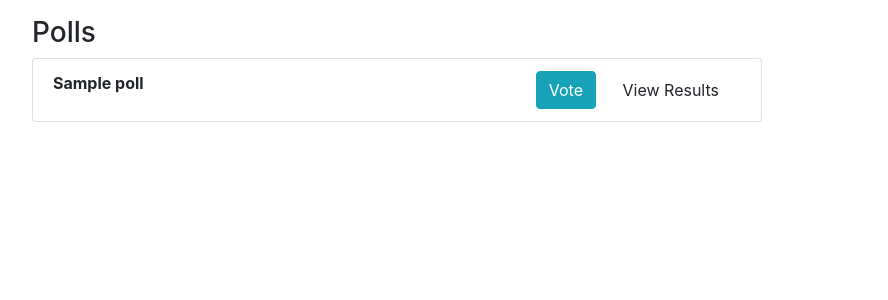
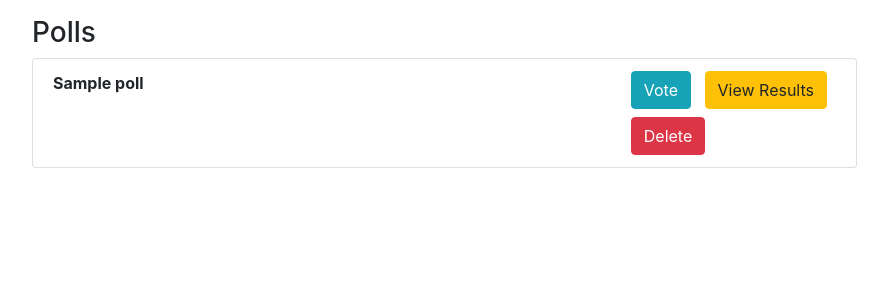
Before and after one commit to Killsw1tch/Sr_Portfolio, a Django app: template poll_project/poll/templates/poll/home.html in a window 1280 px wide. Shown: the part 80-380 px from the top of the page, without its empty margins (53-941 px from the left). Run offline with Django 3.2, Linux system fonts and the light colour scheme; the template is opened without the code that fills it: most values are stand-ins (such as "Sample title", 1, 10 or a date in 2020); some libraries are stand-ins or nearby versions.

Commit message:
Added delete button

```diff
--- a/poll_project/poll/templates/poll/home.html
+++ b/poll_project/poll/templates/poll/home.html
@@ -4,7 +4,7 @@
 
 {% block main %}
 <div class="row">
-    <div class="col-lg-8 col-lg-offset-2">
+    <div class="col-lg-9">
         <div class="panel panel-default">
             <div class="panel-heading">
                 <h3 class="panel-title">Polls</h3>
@@ -16,7 +16,11 @@
                     <strong>{{ poll.question }}</strong>
                     <span class="float-right">
                         <a href="{% url 'vote' poll.id %}" class="btn btn-info btn-xs">Vote</a> &nbsp;
-                        <a href="{% url 'results' poll.id %}" class="btn btn-default btn-xs">View Results</a> &nbsp;
+                        <a href="{% url 'results' poll.id %}" class="btn btn-warning btn-xs">View Results</a> &nbsp;
+                        <form action="{% url 'delete' pk=poll.pk %}" method="post">
+                            {% csrf_token %}
+                            <button class="btn btn-danger mt-2" type="submit">Delete</button>
+                        </form>
                     </span>
                 </li>
                 {% endfor %}
--- a/poll_project/poll_project/urls.py
+++ b/poll_project/poll_project/urls.py
@@ -25,4 +25,5 @@ urlpatterns = [
     path('create/', poll_views.create, name='create'),
     path('vote/<poll_id>/', poll_views.vote, name='vote'),
     path('results/<poll_id>/', poll_views.results, name='results'),
+    path('delete/<int:pk>/', poll_views.delete, name='delete')
 ]
```
Also changed, not shown: poll_project/poll/views.py (+9 -1 lines), poll_project/db.sqlite3.
